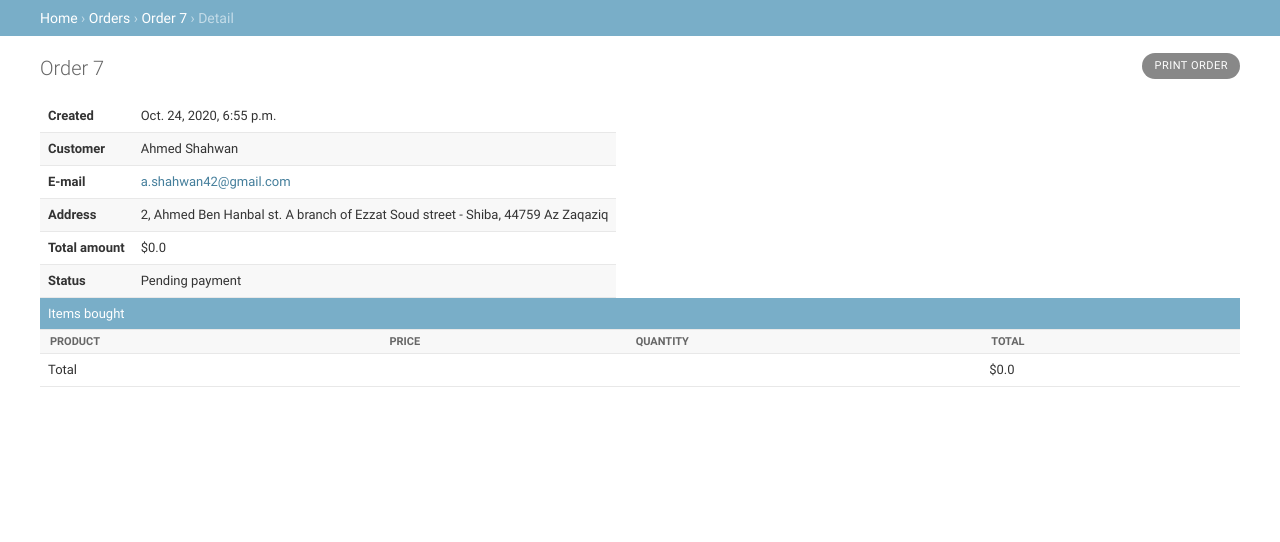
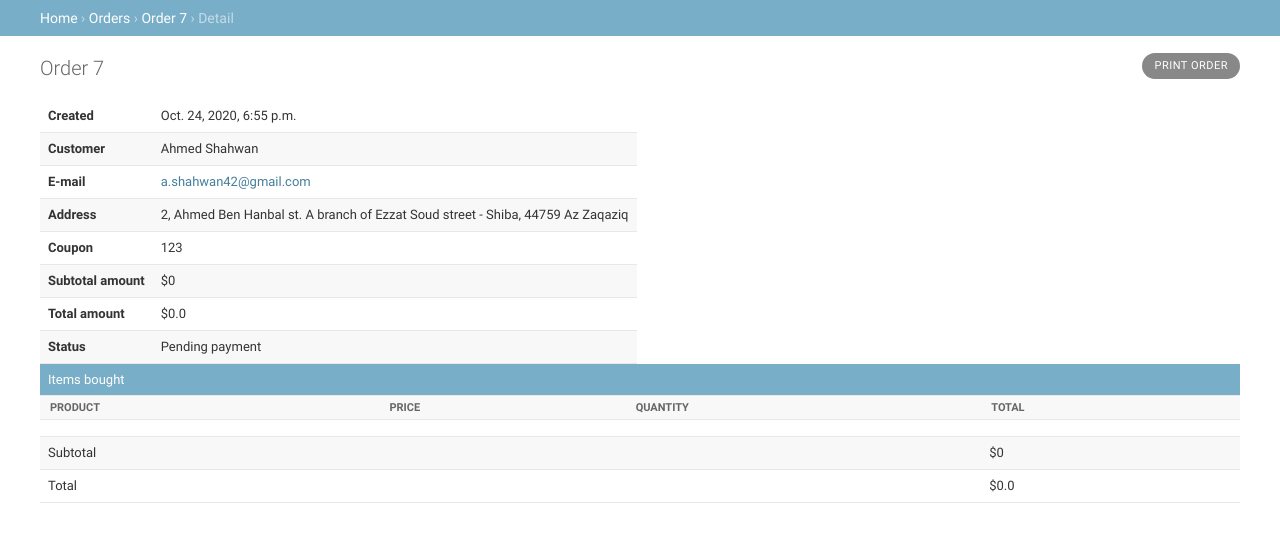
Before and after one commit to shahwan42/django-shop, a Django app: template orders/templates/admin/orders/order/detail.html in a window 1280 px wide. Shown: the part 48-590 px from the top of the page. Run offline with Django 3.2, Linux system fonts and the light colour scheme; the template is opened without the code that fills it: values that come from a table or form of the project are taken from there, others are empty; data comes from the database, SQL or seed files in the repository; parts of the project's set-up code (start-up, migrations or seed data) failed here and were passed over.

Commit message:
applying coupons to admin/orders/order detail view

```diff
--- a/orders/models.py
+++ b/orders/models.py
@@ -29,9 +29,13 @@ class Order(models.Model):
     def __str__(self):
         return f"Order {self.id}"
 
+    def get_subtotal_cost(self):
+        return sum(item.get_cost() for item in self.items.all())
+
     def get_total_cost(self):
-        total_cost = sum(item.get_cost() for item in self.items.all())
-        return total_cost - total_cost * (self.discount / Decimal(100))
+        return self.get_subtotal_cost() - self.get_subtotal_cost() * (
+            self.discount / Decimal(100)
+        )
 
 
 class OrderItem(models.Model):
--- a/orders/templates/admin/orders/order/detail.html
+++ b/orders/templates/admin/orders/order/detail.html
@@ -38,6 +38,16 @@ Order {{ order.id }} {{ block.super }}
       {{ order.address }}, {{ order.postal_code }} {{ order.city }}
     </td>
   </tr>
+  {% if order.coupon %}
+  <tr>
+    <th>Coupon</th>
+    <td>{{ order.coupon }}</td>
+  </tr>
+  <tr>
+    <th>Subtotal amount</th>
+    <td>${{ order.get_subtotal_cost }}</td>
+  </tr>
+  {% endif %}
   <tr>
     <th>Total amount</th>
     <td>${{ order.get_total_cost }}</td>
@@ -67,6 +77,15 @@ Order {{ order.id }} {{ block.super }}
         <td class="num">${{ item.get_cost }}</td>
       </tr>
       {% endfor %}
+      <!-- break row -->
+      <tr>
+        <td colspan="5"></td>
+      </tr>
+      {% if order.coupon %}
+      <tr class="total">
+        <td colspan="3">Subtotal</td>
+        <td class="num">${{ order.get_subtotal_cost }}</td>
+      </tr>{% endif %}
       <tr class="total">
         <td colspan="3">Total</td>
         <td class="num">${{ order.get_total_cost }}</td>
```
